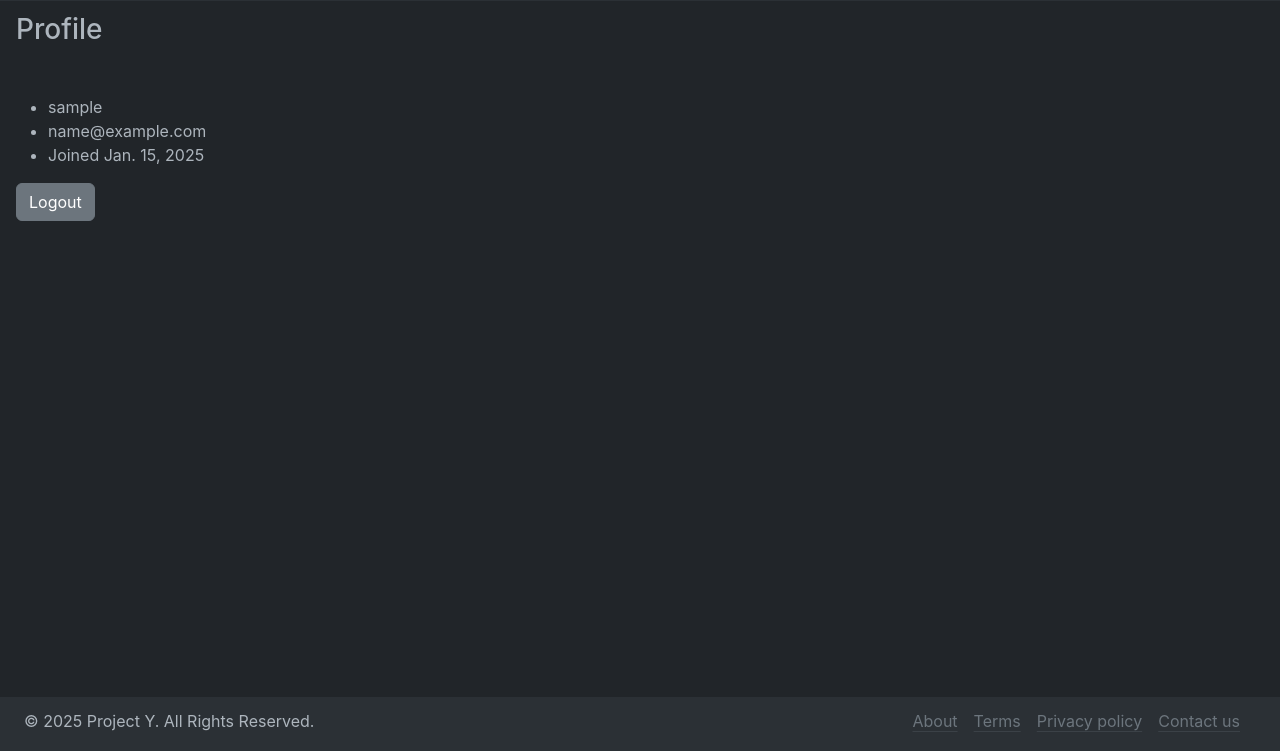
After one commit to dsatoh20/ReadEchoes, a Django app: page /accounts/profile/ in a window 1280 px wide. The commit adds this page. Shown: the part 49-800 px from the top of the page. Run offline with Django 4.2, Linux system fonts and the light colour scheme; the visitor is signed in with stand-in values (Sample User, id 1); data that the repository does not hold is empty.

Commit message:
added profile.html

```diff
--- a/accounts/urls.py
+++ b/accounts/urls.py
@@ -17,4 +17,5 @@ urlpatterns = [
     path('about', views.about, name='about'),
     path('terms', views.terms, name='terms'),
     path('policy', views.policy, name='policy'),
+    path('profile/', views.profile, name='profile'),
 ]
--- a/accounts/views.py
+++ b/accounts/views.py
@@ -131,3 +131,11 @@ def policy(request):
         'login_user': login_user,
     }
     return render(request, 'policy.html', params)
+
+@login_required
+def profile(request):
+    login_user = request.user
+    params = {
+        'login_user': login_user,
+    }
+    return render(request, 'accounts/profile.html', params)
--- /dev/null
+++ b/templates/accounts/profile.html
@@ -0,0 +1,11 @@
+{% extends 'base.html' %}
+{% block header %}Profile{% endblock %}
+{% block title %}Profile{% endblock %}
+{% block content %}
+<ul>
+    <li>{{user.username}}</li>
+    <li>{{user.email}}</li>
+    <li>Joined {{user.created_at.date}}</li>
+</ul>
+<a class="btn btn-secondary" href="{% url 'accounts:logout' %}">Logout</a>
+{% endblock %}
--- a/templates/base.html
+++ b/templates/base.html
@@ -28,7 +28,7 @@
           </div>
           <div class="d-grid gap-2 d-md-flex justify-content-md-end navbar-end">
             {% if request.user.username != '' %}
-            <a href="{% url 'accounts:logout' %}" class="">
+            <a href="{% url 'accounts:profile' %}" class="">
               <svg xmlns="http://www.w3.org/2000/svg" width="16" height="16" fill="" class="bi bi-person-circle" viewBox="0 0 16 16">
                 <path d="M11 6a3 3 0 1 1-6 0 3 3 0 0 1 6 0"/>
                 <path fill-rule="evenodd" d="M0 8a8 8 0 1 1 16 0A8 8 0 0 1 0 8m8-7a7 7 0 0 0-5.468 11.37C3.242 11.226 4.805 10 8 10s4.757 1.225 5.468 2.37A7 7 0 0 0 8 1"/>
```
